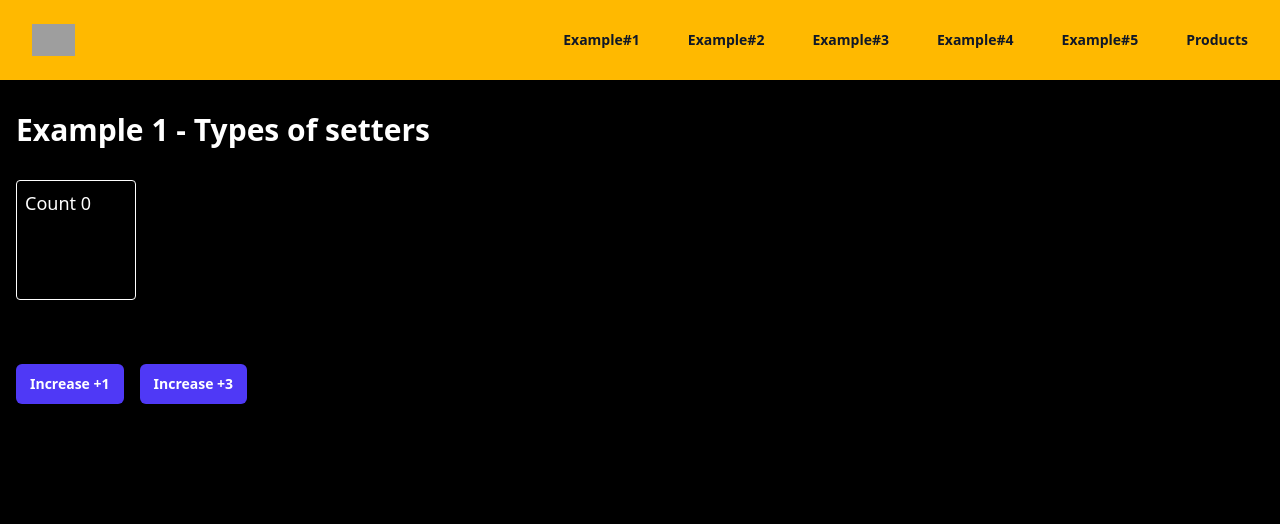
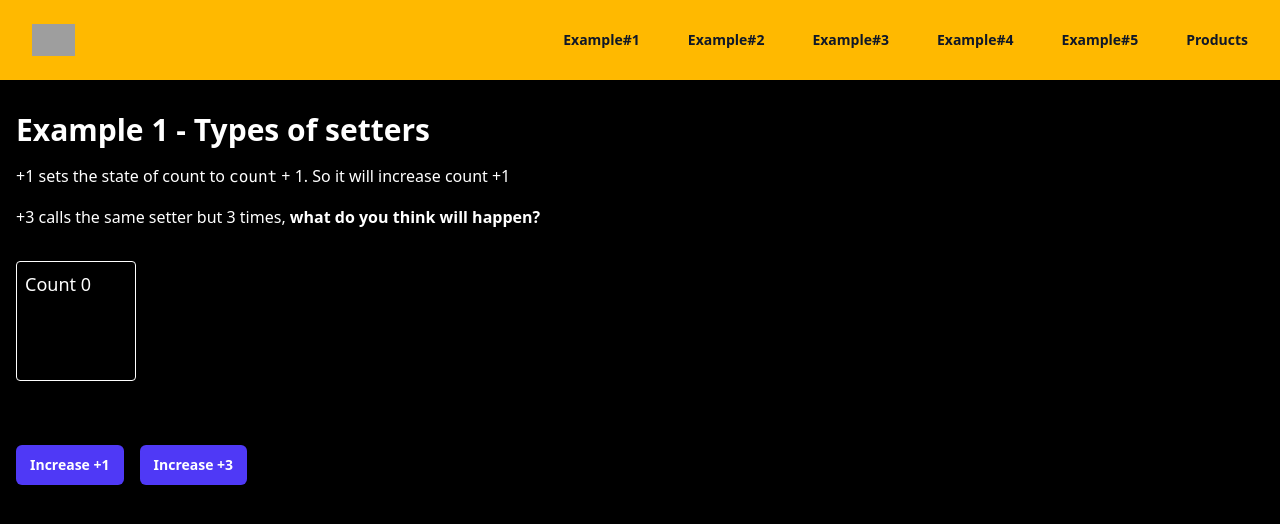
Before and after one commit to alvarouribe/preso-react-nextjs, a Next.js app: page /e1 in a window 1280 px wide. Shown: the top 524 px of the page. Built offline with nearby package versions, Linux system fonts and the light colour scheme; grey boxes are pictures that could not be loaded.

Commit message:
cleaner e1

```diff
--- a/src/app/e1/page.tsx
+++ b/src/app/e1/page.tsx
@@ -23,14 +23,11 @@ export default function Example1() {
         <main>
             <section className="flex flex-col">
                 <h1>Example 1 - Types of setters</h1>
-
+                <p>+1 sets the state of count to <code>count</code> + 1. So it will increase count +1</p>
+                <p>+3 calls the same setter but 3 times, <strong>what do you think will happen?</strong></p>
                 <div className="mt-4 text-lg border p-2 rounded text-white size-30">
                     Count {count}
                 </div>
-
-                {/* <div className="mt-4 text-lg border p-2 rounded text-white size-30">
-                    doubleCount {doubleCount}
-                </div> */}
 
                 <div className="flex gap-4 mt-12">
                     <button
```
